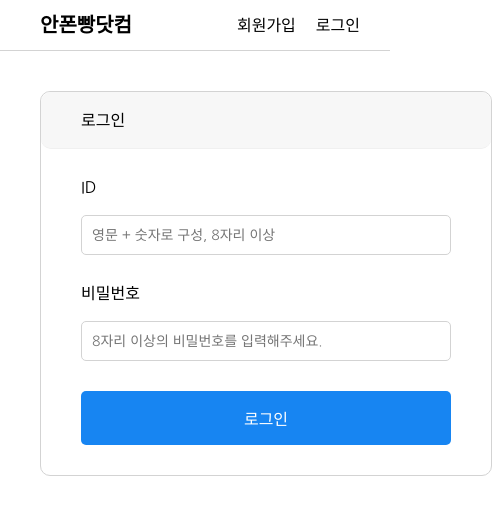
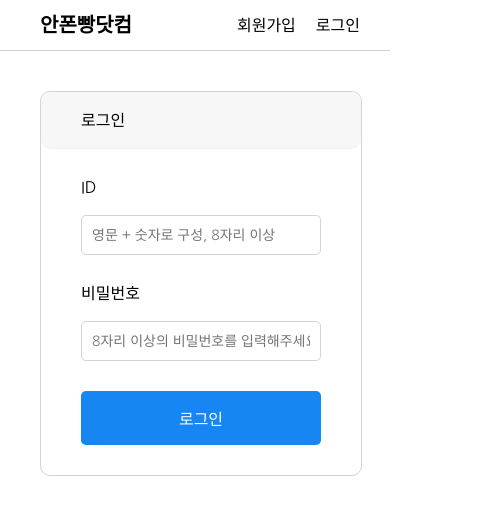
Before and after one commit to jooa7878/apbbangdotcom, a React (Create React App) app in the folder client/: page /signin in a window 390 px wide. Shown: the top 514 px of the page, 492 px wide, since content can reach past the window. Built offline with nearby package versions, Linux system fonts and the light colour scheme.

Commit message:
feat : footer, signup page responsive

```diff
--- a/client/public/index.html
+++ b/client/public/index.html
@@ -1,5 +1,5 @@
 <!DOCTYPE html>
-<html lang="en">
+<html lang="ko">
 
 <head>
   <meta charset="utf-8" />
--- /dev/null
+++ b/client/src/components/Footer.js
@@ -0,0 +1,13 @@
+import React from "react";
+
+import "../style/Footer.scss";
+
+function Footer() {
+  return (
+    <footer className="footer">
+      &copy; {new Date().getFullYear()} Aiden Ahn All Rights Reserved.
+    </footer>
+  );
+}
+
+export default Footer;
--- a/client/src/shared/App.js
+++ b/client/src/shared/App.js
@@ -1,5 +1,6 @@
 import React from "react";
 import { BrowserRouter, Route } from "react-router-dom";
+import Footer from "../components/Footer";
 import Navbar from "../components/Navbar";
 import SignIn from "../pages/SignIn";
 import SignUp from "../pages/SignUp";
@@ -17,6 +18,7 @@ function App() {
             <Route path="/signin" exact component={SignIn} />
           </main>
         </BrowserRouter>
+        {/* <Footer></Footer> */}
       </div>
     </div>
   );
--- a/client/src/style/App.scss
+++ b/client/src/style/App.scss
@@ -3,6 +3,8 @@
 @import url("https://fonts.googleapis.com/css2?family=Nanum+Gothic:wght@400;700;800&display=swap");
 
 .App {
+  min-height: 100vh;
+  position: relative;
   font-family: "Nanum Gothic", sans-serif;
 }
 
--- /dev/null
+++ b/client/src/style/Footer.scss
@@ -0,0 +1,8 @@
+.footer {
+  margin-top: 100px;
+  width: 100%;
+  line-height: 100px;
+  text-align: center;
+  background-color: #333;
+  color: #fff;
+}
--- a/client/src/style/SignIn.scss
+++ b/client/src/style/SignIn.scss
@@ -56,7 +56,7 @@
 }
 
 @media screen and (max-width: 600px) {
-  .signup_container {
+  .signin_container {
     width: 100%;
     max-width: 450px;
   }
```
